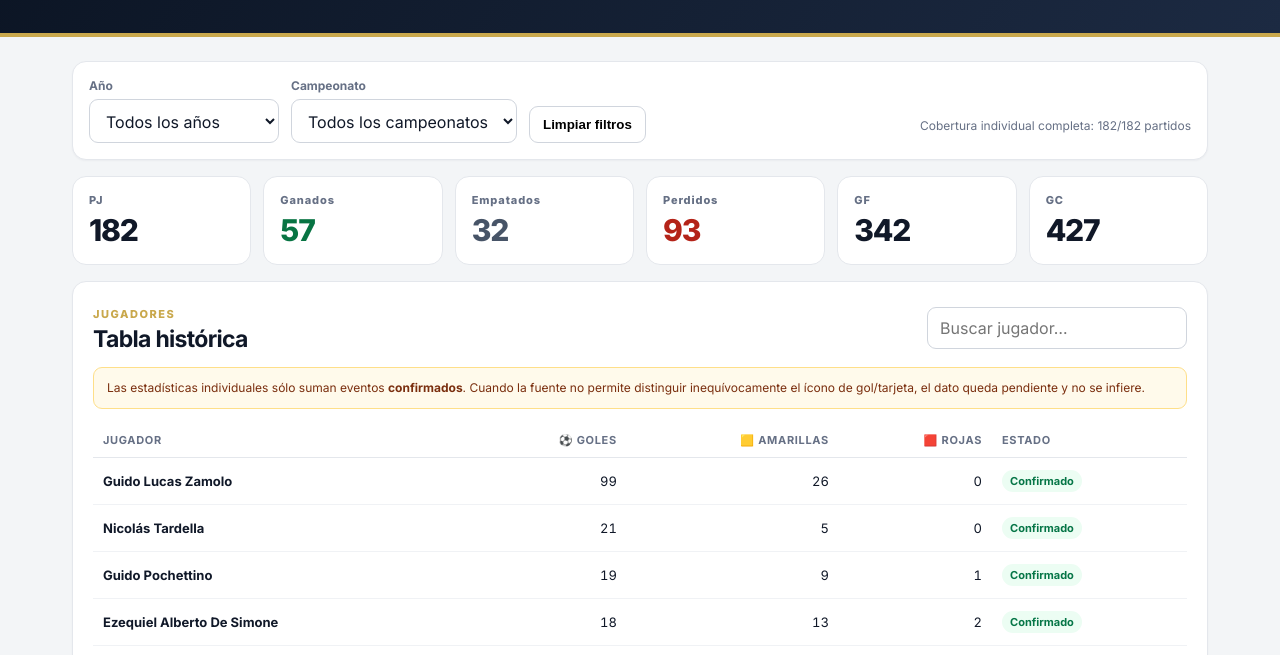
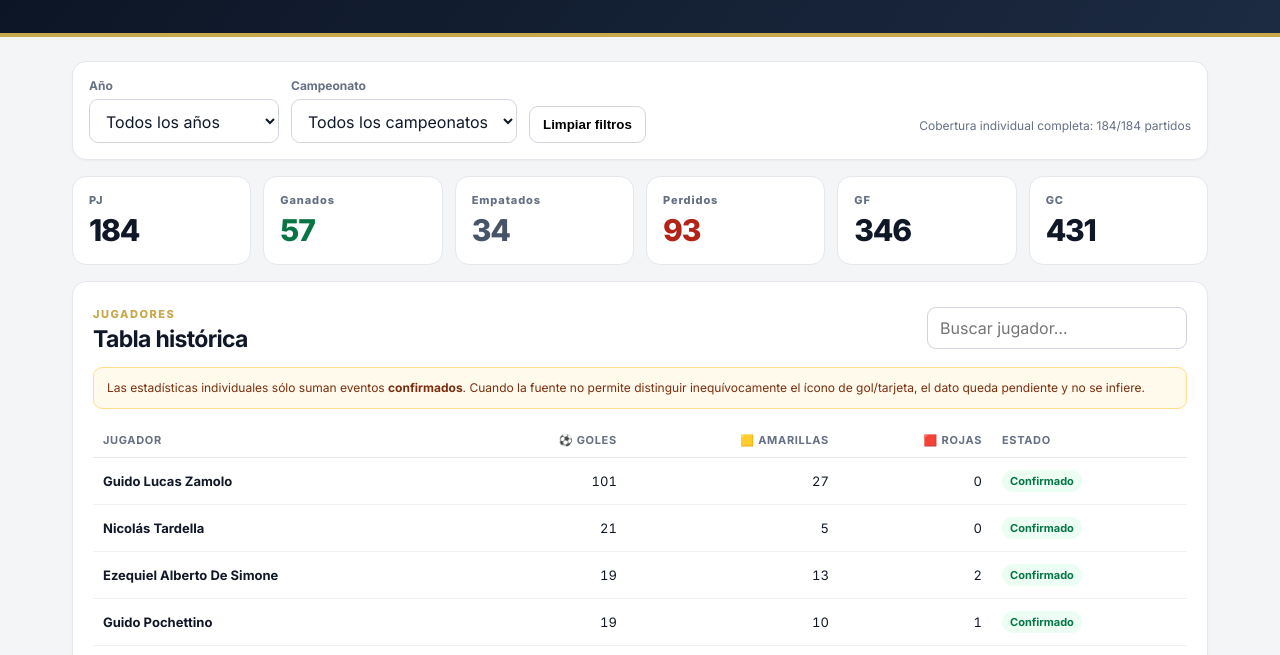
Before and after one commit to nicotmdq/unidad-romana, a plain HTML site: page unidad-romana-app/index.html in a window 1280 px wide. Shown: the part 141-796 px from the top of the page. Drawn offline with Linux system fonts and the light colour scheme.

Commit message:
Cargar partidos históricos adicionales en la app

```diff
--- a/unidad-romana-app/index.html
+++ b/unidad-romana-app/index.html
@@ -68,6 +68,7 @@
   <footer class="wrap footer">Unidad Romana · Base histórica provisional · Los datos pendientes nunca se completan por inferencia.</footer>
   <script src="data/partidos.js"></script>
   <script src="data/partidos-clausura-2026.js"></script>
+  <script src="data/partidos-adicionales.js"></script>
   <script src="app.js"></script>
 </body>
 </html>
```
